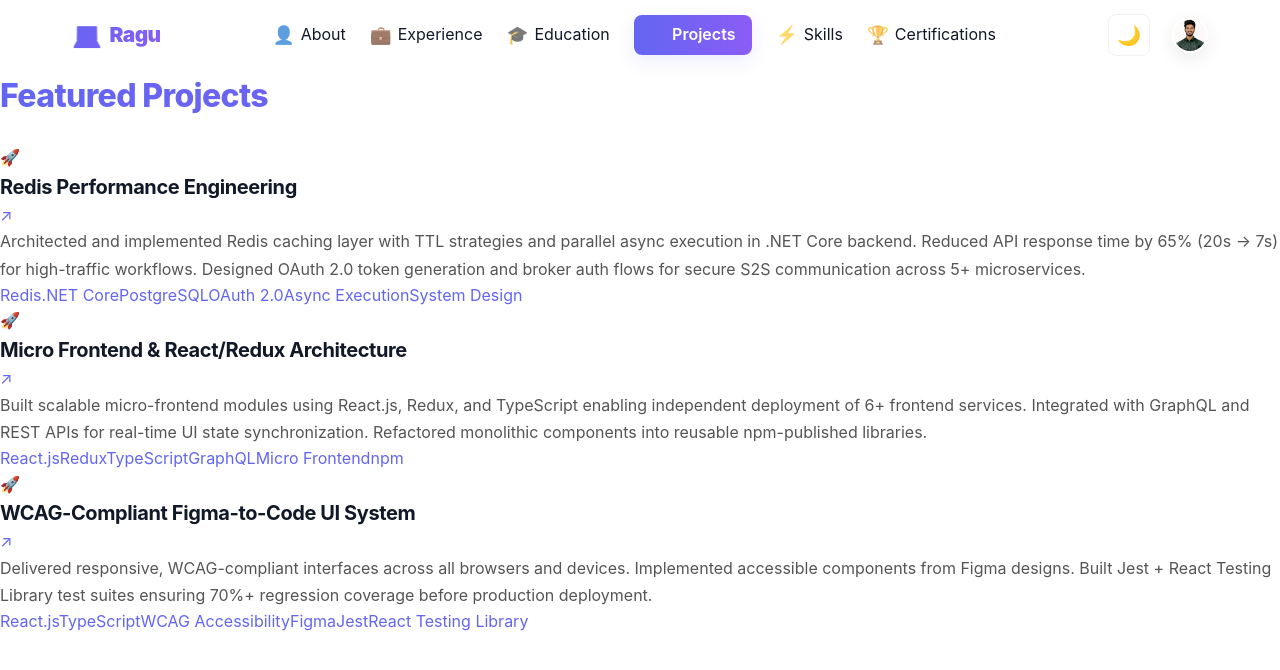
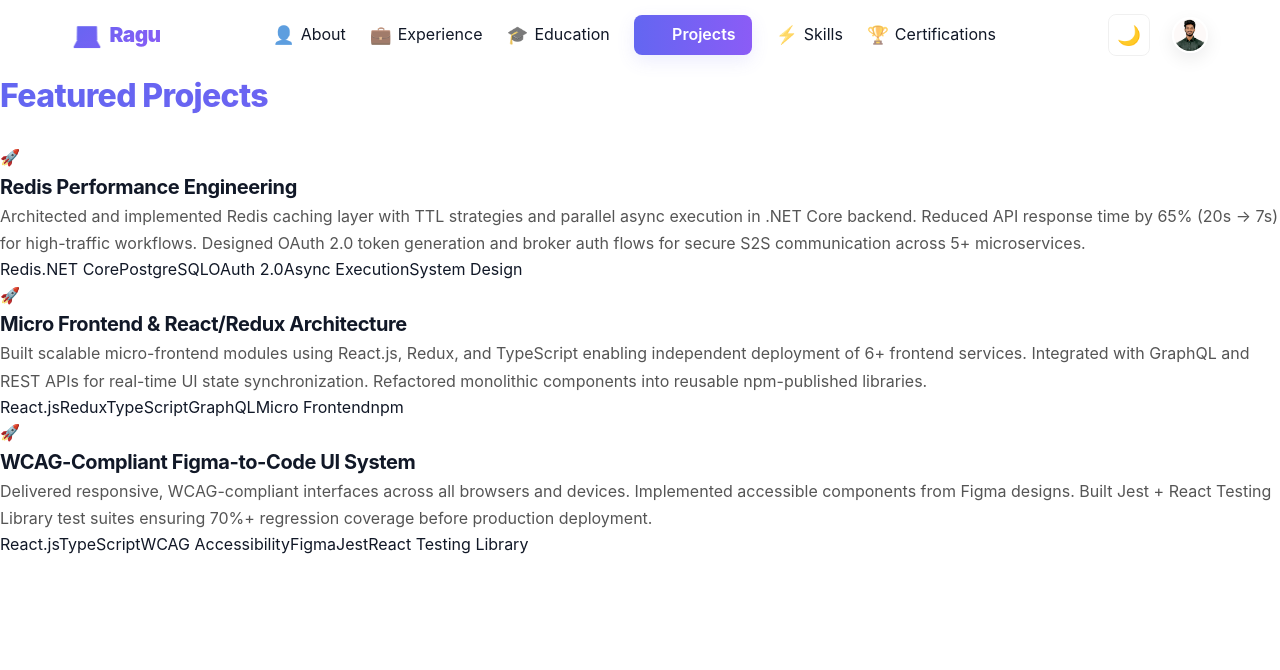
Before and after one commit to ragunrg/ragu-portfolio, a React (Create React App) app: page /projects in a window 1280 px wide. Shown: the top 670 px of the page. Built offline with nearby package versions, Linux system fonts and the light colour scheme.

Commit message:
added project fix

```diff
--- a/src/components/Projects.tsx
+++ b/src/components/Projects.tsx
@@ -11,11 +11,8 @@ const Projects = () => {
       </h2>
       <div className="grid gap-6 md:grid-cols-2 lg:grid-cols-3">
         {projects.map((project, idx) => (
-          <a
+          <div
             key={idx}
-            href={project.link}
-            target="_blank"
-            rel="noopener noreferrer"
             className="group relative bg-white dark:bg-gray-800 border border-gray-200 dark:border-gray-700 p-6 rounded-lg shadow-sm hover:shadow-xl transition-all duration-300 hover:border-indigo-500 dark:hover:border-indigo-400 cursor-pointer overflow-hidden"
           >
             {/* Background decoration */}
@@ -32,9 +29,6 @@ const Projects = () => {
                     {project.name}
                   </h3>
                 </div>
-                <span className="text-2xl text-indigo-500 opacity-0 group-hover:opacity-100 transition-all duration-300 transform group-hover:translate-x-2">
-                  ↗
-                </span>
               </div>
 
               {/* Description */}
@@ -59,7 +53,7 @@ const Projects = () => {
               {/* Hover indicator */}
               <div className="absolute bottom-0 left-0 right-0 h-1 bg-gradient-to-r from-indigo-500 to-purple-500 transform origin-left scale-x-0 group-hover:scale-x-100 transition-transform duration-300" />
             </div>
-          </a>
+          </div>
         ))}
       </div>
     </section>
```
